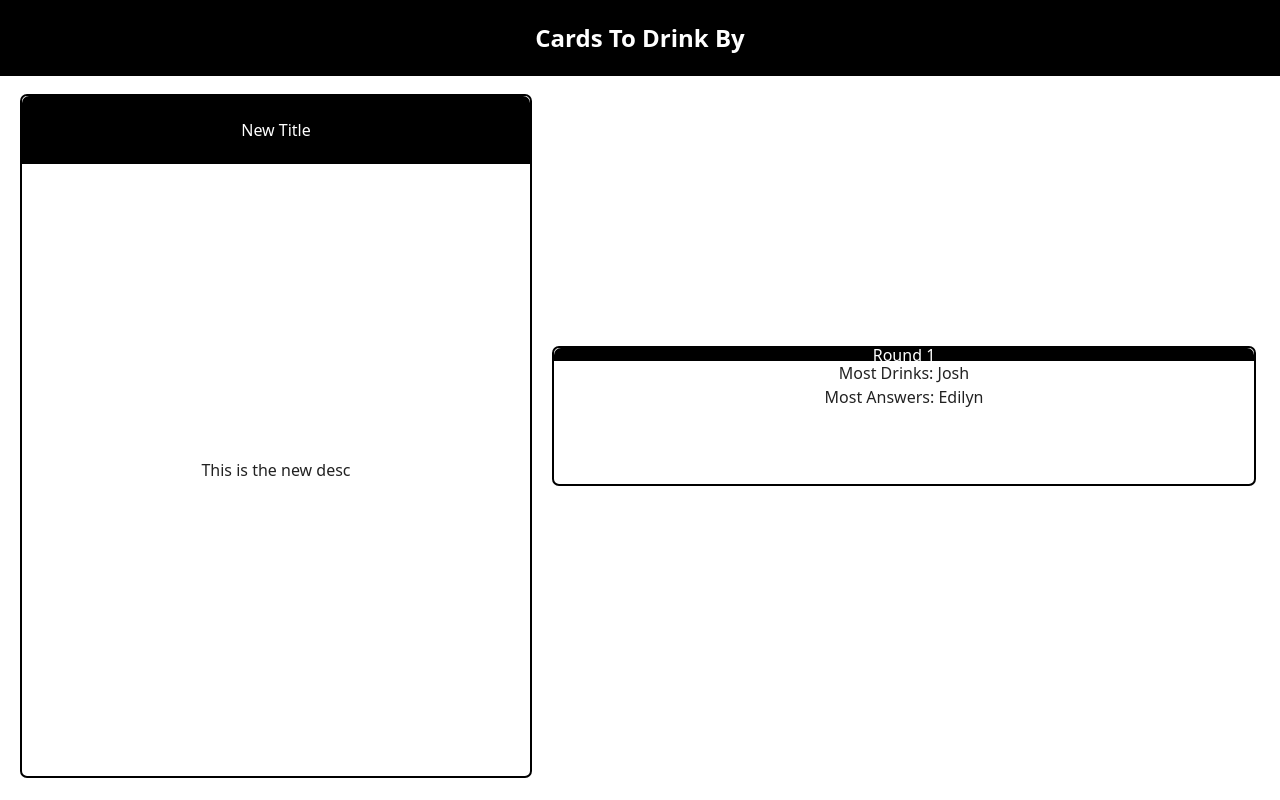
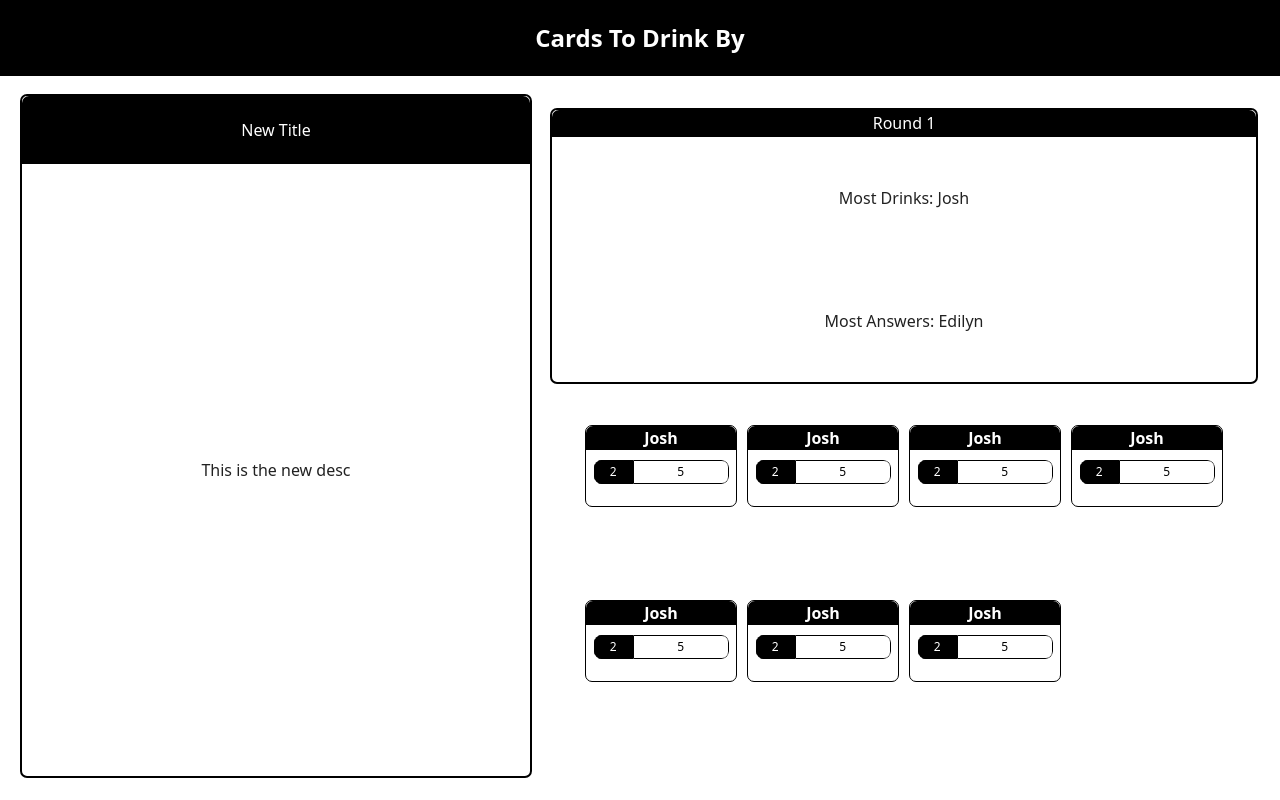
Before and after one commit to Joshieingold/cards-to-drink-by, a React (Vite) app: page / in a window 1280 px wide. Built offline with nearby package versions, Linux system fonts and the light colour scheme.

Commit message:
finished the layout for the admin game page

```diff
--- /dev/null
+++ b/src/components/player-stats/playerStats.css
@@ -0,0 +1,57 @@
+.player-card {
+    border-radius: 7px;
+    min-width: 150px;
+    border: 1px solid black;
+    height: 80px;
+    align-items: center;
+    display: flex;
+    flex-direction: column;
+    gap: 10px;
+    background-color: white;
+}
+
+.player-card-title {
+    background-color: black;
+    color: white;
+    width: 100%;
+    border-top-left-radius: 7px;
+    border-top-right-radius: 7px;
+    font-weight: bold;
+    text-align: center;
+}
+
+.stat-bar {
+    display: flex;
+    height: 24px;
+    width: 90%;
+
+    border-radius: 8px;
+    overflow: hidden;
+}
+
+.bar {
+    display: flex;
+    align-items: center;
+    justify-content: center;
+    font-size: 12px;
+    color: white;
+    transition: width 0.3s ease;
+    border: 1px solid black
+}
+
+.drinks {
+    background-color: black;
+}
+
+.truths {
+    background-color: white;
+    color: black;
+    border-top-right-radius: 7px ;
+    border-bottom-right-radius: 7px ;
+}
+
+.legend {
+    display: flex;
+    justify-content: space-around;
+    font-size: 12px;
+}
--- /dev/null
+++ b/src/components/player-stats/playerStats.jsx
@@ -0,0 +1,29 @@
+import "./playerStats.css"
+function PlayerStats({ name, currentDrinks, currentTruths }) {
+  const total = currentDrinks + currentTruths;
+  const drinksPercent = total ? (currentDrinks / total) * 100 : 0;
+  const truthsPercent = total ? (currentTruths / total) * 100 : 0;
+
+  return (
+    <div className="player-card">
+      <div className="player-card-title">{name}</div>
+
+      <div className="stat-bar">
+        <div
+          className="bar drinks"
+          style={{ width: `${drinksPercent}%` }}
+        >
+          {currentDrinks}
+        </div>
+        <div
+          className="bar truths"
+          style={{ width: `${truthsPercent}%` }}
+        >
+          {currentTruths}
+        </div>
+      </div>
+
+    </div>
+  );
+}
+export default PlayerStats
--- a/src/pages/adminGame.css
+++ b/src/pages/adminGame.css
@@ -12,6 +12,14 @@
     height: 100%;
     justify-content: center;
     align-items: center;
+    flex-direction: column;
+}
+.player-container {
+    display: grid;
+    height: 50%;
+    grid-template-columns: repeat(4, 1fr);
+    gap: 10px;
+    align-items: center;
 }
 .page-content {
     flex-direction: row;
@@ -19,9 +27,16 @@
 }
 .stats-container {
     display: flex;
-    height: 20%;
+    height: 40%;
     width: 100%;
     flex-direction: column;
     border: 2px solid black;
     border-radius: 7px;
 }
+.bubble-content {
+    display: flex;
+    flex-direction: column;
+    justify-content: space-around;
+    align-items: center;
+    height: 90%;
+}
--- a/src/pages/adminGame.jsx
+++ b/src/pages/adminGame.jsx
@@ -1,4 +1,5 @@
 import Card from "../components/card/card"
+import PlayerStats from "../components/player-stats/playerStats";
 import "./adminGame.css"
 function AdminGame() {
     return (
@@ -14,7 +15,15 @@ function AdminGame() {
               <div>Most Answers: Edilyn</div>
             </div>
           </div>
-          <div className="player-container"></div>
+          <div className="player-container">
+              <PlayerStats currentDrinks={2} currentTruths={5} name={"Josh"}></PlayerStats>
+              <PlayerStats currentDrinks={2} currentTruths={5} name={"Josh"}></PlayerStats>
+              <PlayerStats currentDrinks={2} currentTruths={5} name={"Josh"}></PlayerStats>
+              <PlayerStats currentDrinks={2} currentTruths={5} name={"Josh"}></PlayerStats>
+              <PlayerStats currentDrinks={2} currentTruths={5} name={"Josh"}></PlayerStats>
+              <PlayerStats currentDrinks={2} currentTruths={5} name={"Josh"}></PlayerStats>
+              <PlayerStats currentDrinks={2} currentTruths={5} name={"Josh"}></PlayerStats>
+          </div>
         </div>
       </div>
     );
```
